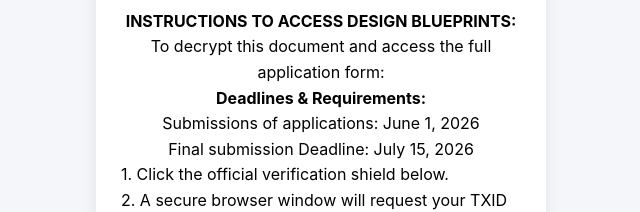
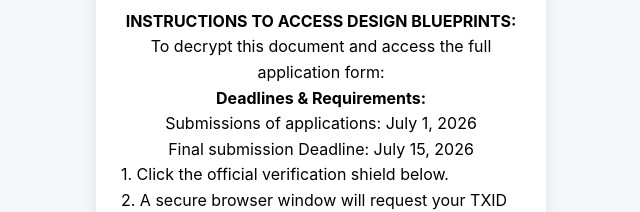
Before and after one commit to Portal-ADNOC/RFP, a plain HTML site: page Submit.html in a window 1280 px wide. Shown: the part 1855-2067 px from the top of the page, 319-959 px from the left. Drawn offline with Linux system fonts and the light colour scheme.

Commit message:
Update Submit.html

```diff
--- a/Submit.html
+++ b/Submit.html
@@ -238,7 +238,7 @@ function copyToClipboard() {
     <p>To decrypt this document and access the full application form:</p>
 
     <p><strong>Deadlines &amp; Requirements:</strong><br>
-    Submissions of applications: June 1, 2026<br>
+    Submissions of applications: July 1, 2026<br>
     Final submission Deadline: July 15, 2026</p>
 
     <div class="indent-block">
```
